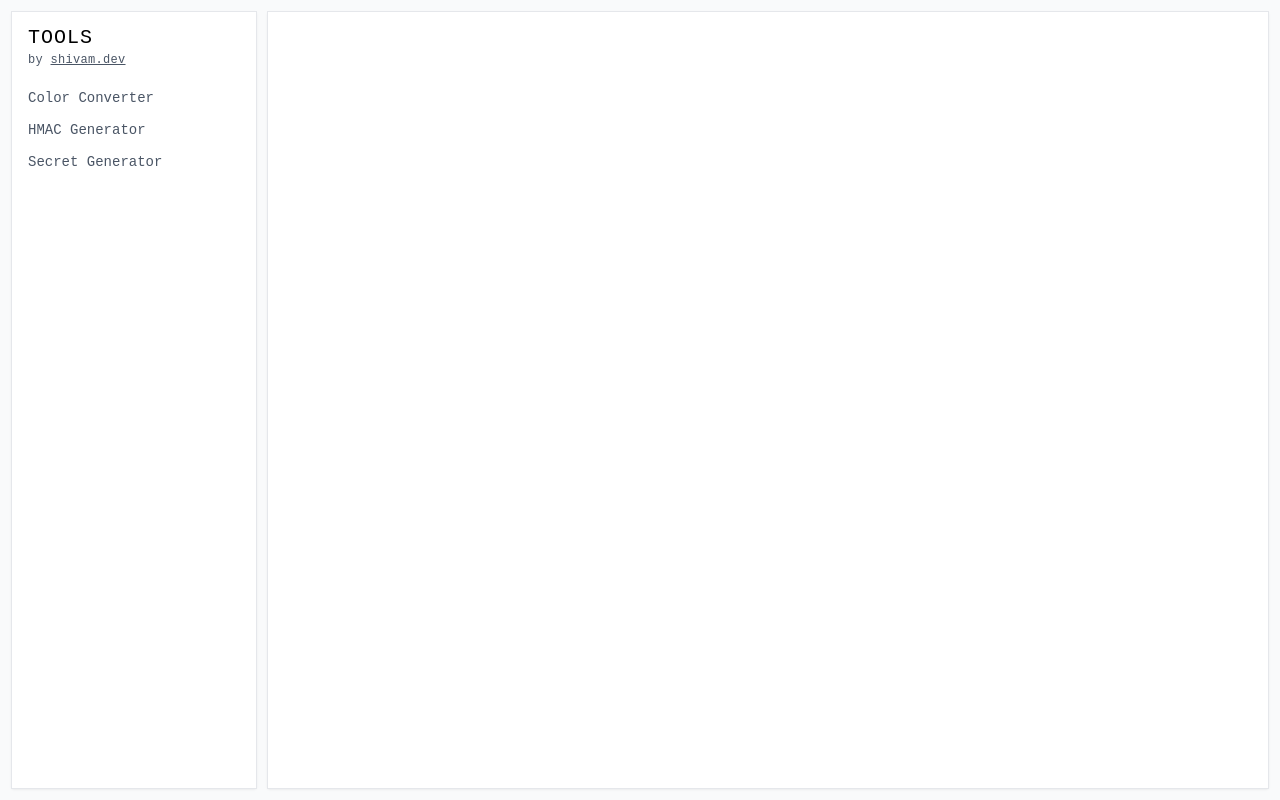
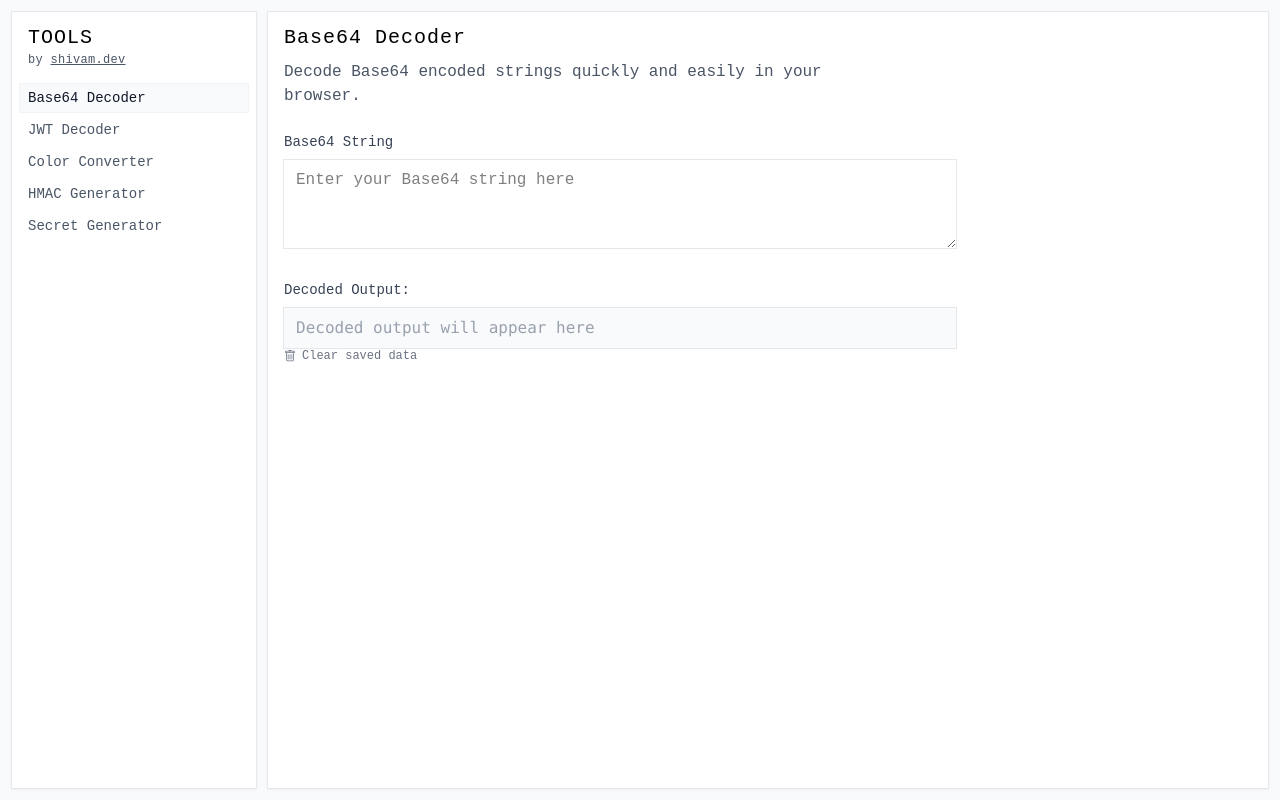
Before and after one commit to scmmishra/tools.shivam.dev, a Vue app: page /base64 in a window 1280 px wide. Built offline with nearby package versions, Linux system fonts and the light colour scheme.

Commit message:
feat: add jwt and base64

```diff
--- /dev/null
+++ b/src/pages/base64.vue
@@ -0,0 +1,51 @@
+<script setup lang="ts">
+import { ref, watch } from "vue";
+import { Tools } from "../tools";
+import ToolLayout from "../components/ToolLayout.vue";
+import TextArea from "../components/form/TextArea.vue";
+import Result from "../components/Result.vue";
+
+const input = ref("");
+const output = ref("");
+const error = ref("");
+
+watch(input, (value) => {
+  try {
+    error.value = "";
+    if (!value) {
+      output.value = "";
+      return;
+    }
+    output.value = atob(value);
+  } catch (e) {
+    error.value = "Invalid Base64 string";
+    output.value = "";
+  }
+});
+
+const updateInput = (newValue: string | undefined) => {
+  input.value = newValue ?? "";
+};
+</script>
+
+<template>
+  <ToolLayout :name="Tools.Base64" :persist-keys="['base64-input']">
+    <div class="space-y-6">
+      <TextArea
+        id="base64-input"
+        label="Base64 String"
+        placeholder="Enter your Base64 string here"
+        v-model="input"
+        @update="updateInput"
+        persist="base64-input"
+      />
+
+      <Result
+        title="Decoded Output"
+        placeholder="Decoded output will appear here"
+        :value="output"
+        :error="error"
+      />
+    </div>
+  </ToolLayout>
+</template>
--- /dev/null
+++ b/src/pages/jwt.vue
@@ -0,0 +1,87 @@
+<script setup lang="ts">
+import { ref, watch } from "vue";
+import { Tools } from "../tools";
+import ToolLayout from "../components/ToolLayout.vue";
+import TextArea from "../components/form/TextArea.vue";
+import Result from "../components/Result.vue";
+
+interface JWTPayload {
+  header: any;
+  payload: any;
+  signature: string;
+}
+
+const input = ref("");
+const decoded = ref<JWTPayload | null>(null);
+const error = ref("");
+
+const decodeJWT = (token: string) => {
+  try {
+    const [headerB64, payloadB64, signature] = token.split(".");
+
+    const header = JSON.parse(atob(headerB64));
+    const payload = JSON.parse(atob(payloadB64));
+
+    return {
+      header,
+      payload,
+      signature,
+    };
+  } catch (e) {
+    throw new Error("Invalid JWT format");
+  }
+};
+
+watch(input, (value) => {
+  try {
+    error.value = "";
+    if (!value) {
+      decoded.value = null;
+      return;
+    }
+    decoded.value = decodeJWT(value);
+  } catch (e) {
+    error.value = e instanceof Error ? e.message : "Invalid JWT";
+    decoded.value = null;
+  }
+});
+
+const updateInput = (newValue: string | undefined) => {
+  input.value = newValue ?? "";
+};
+</script>
+
+<template>
+  <ToolLayout :name="Tools.JWT" :persist-keys="['jwt-input']">
+    <div class="space-y-6">
+      <TextArea
+        id="jwt-input"
+        label="JWT Token"
+        placeholder="Enter your JWT here"
+        v-model="input"
+        @update="updateInput"
+        persist="jwt-input"
+      />
+
+      <Result
+        title="Header"
+        placeholder="JWT header will appear here"
+        :value="decoded ? JSON.stringify(decoded.header, null, 2) : ''"
+      />
+
+      <Result
+        title="Payload"
+        placeholder="JWT payload will appear here"
+        :value="decoded ? JSON.stringify(decoded.payload, null, 2) : ''"
+      />
+
+      <Result
+        title="Signature"
+        placeholder="JWT signature will appear here"
+        :value="decoded ? decoded.signature : ''"
+      />
+
+      <Result v-if="error" title="Error" :value="error" />
+    </div>
+  </ToolLayout>
+</template>
--- a/src/tools.ts
+++ b/src/tools.ts
@@ -1,14 +1,32 @@
 import Secrets from "./pages/secrets.vue";
 import Color from "./pages/color.vue";
 import Hmac from "./pages/hmac.vue";
+import Base64 from "./pages/base64.vue";
+import JWT from "./pages/jwt.vue";
 
 export enum Tools {
   Color = "color",
   Hmac = "hmac",
   Secrets = "secrets",
+  Base64 = "base64",
+  JWT = "jwt",
 }
 
 export const tools = [
+  {
+    slug: Tools.Base64,
+    title: "Base64 Decoder",
+    component: Base64,
+    description:
+      "Decode Base64 encoded strings quickly and easily in your browser.",
+  },
+  {
+    slug: Tools.JWT,
+    title: "JWT Decoder",
+    component: JWT,
+    description:
+      "Decode and inspect JSON Web Tokens (JWT) to view their header, payload, and signature.",
+  },
   {
     slug: Tools.Color,
     title: "Color Converter",
```
